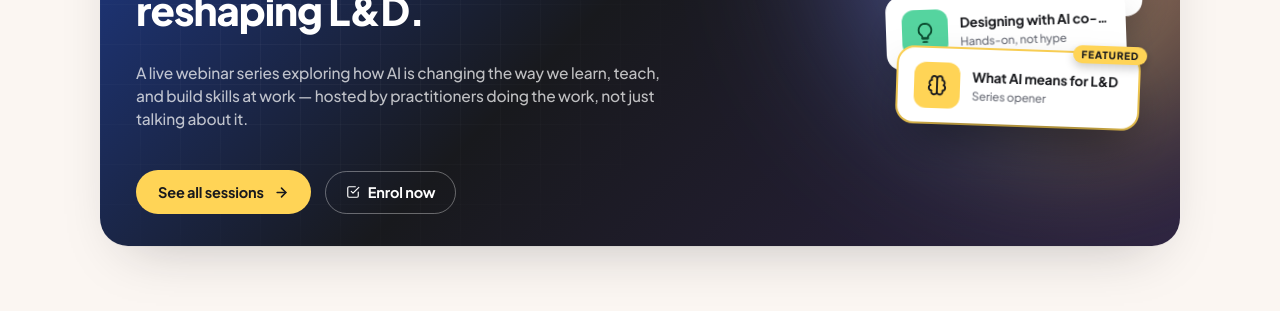
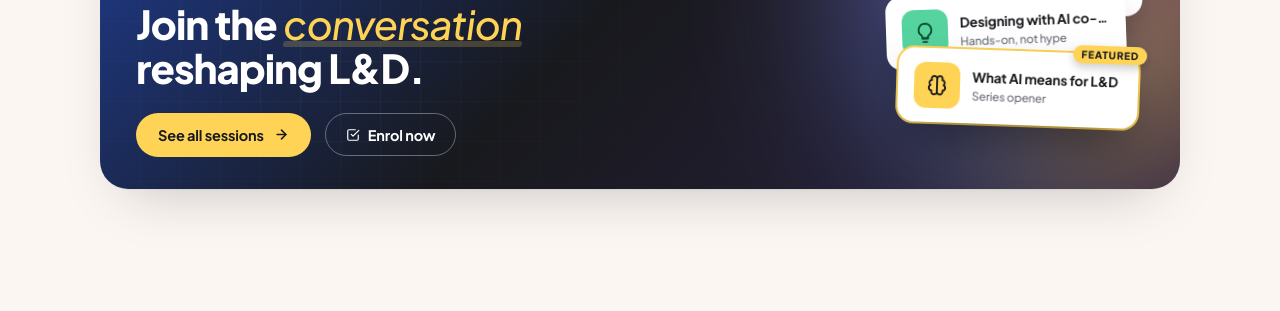
Before and after one commit to samharris360L/Upcoming-Classroom-Banner, a plain HTML site: page index.html in a window 1280 px wide. Shown: the part 355-666 px from the top of the page. Drawn offline with Linux system fonts and the light colour scheme.

Commit message:
Update index.html

```diff
--- a/index.html
+++ b/index.html
@@ -501,10 +501,6 @@
 
     <h1>Join the <em>conversation</em><br>reshaping L&amp;D.</h1>
 
-    <p class="sub">
-      A live webinar series exploring how AI is changing the way we learn, teach, and build skills at work — hosted by practitioners doing the work, not just talking about it.
-    </p>
-
     <div class="cta-row">
       <!-- EDIT ME: replace href with link to the sessions list page -->
       <a href="https://example.com/sessions" class="btn-primary">
```
